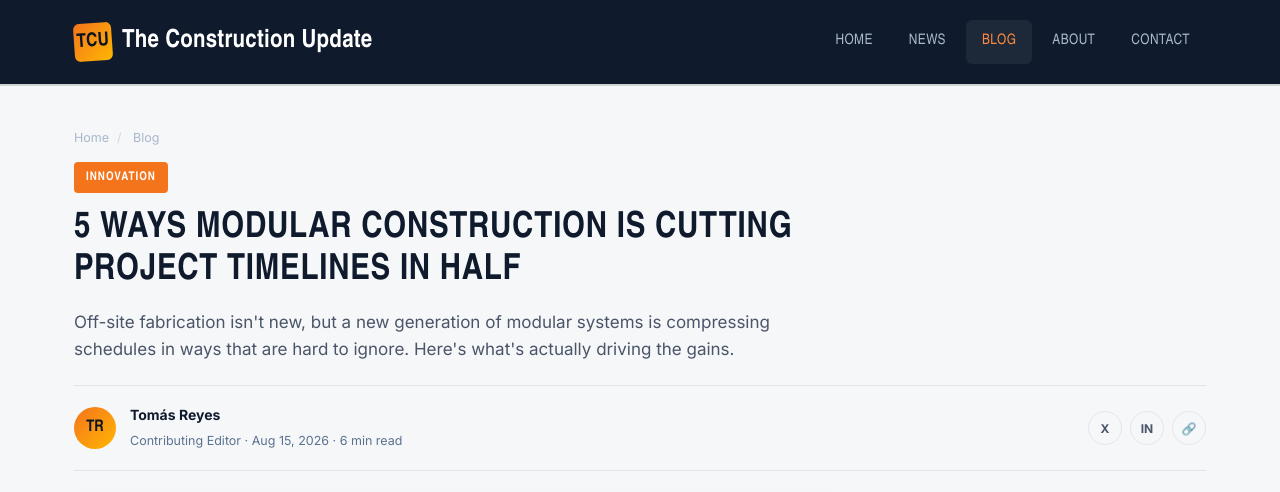
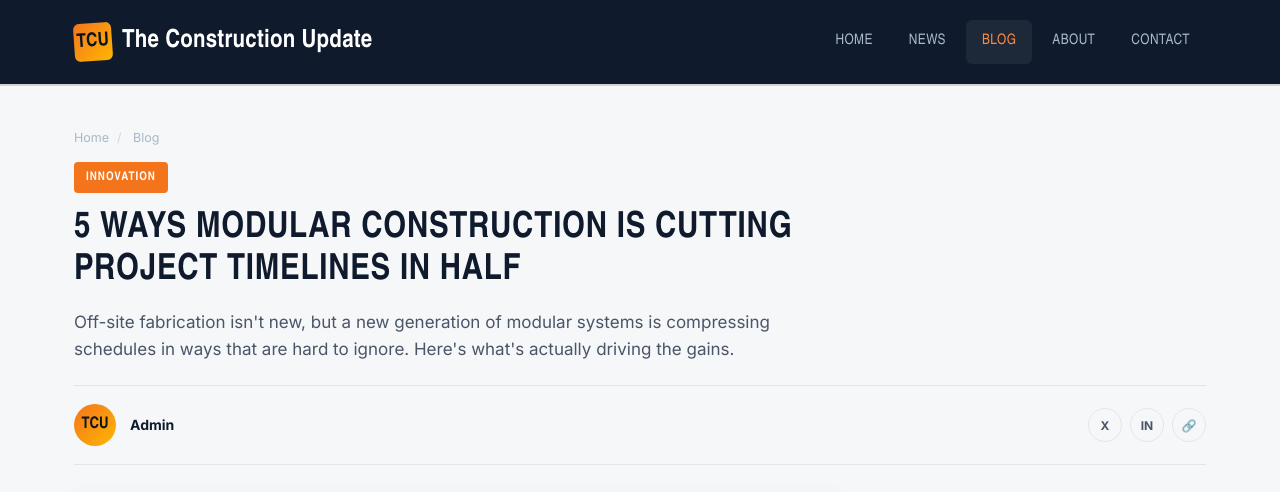
Before and after one commit to tcu-ext-act/tcu-web-final, a plain HTML site: page post/modular-construction-cutting-timelines.html in a window 1280 px wide. Shown: the top 492 px of the page. Drawn offline with Linux system fonts and the light colour scheme; grey boxes are pictures that could not be loaded.

Commit message:
Update modular-construction-cutting-timelines.html

```diff
--- a/post/modular-construction-cutting-timelines.html
+++ b/post/modular-construction-cutting-timelines.html
@@ -20,7 +20,7 @@
   <meta property="article:published_time" content="2026-08-15T00:00:00.000Z">
   <meta property="article:section" content="Innovation">
 
-  <link rel="icon" type="image/x-icon" href="assets/img/tcu-favicon.svg">
+  <link rel="icon" type="image/x-icon" href="../assets/img/tcu-favicon.svg">
   <link rel="preconnect" href="https://fonts.googleapis.com">
   <link rel="preconnect" href="https://fonts.gstatic.com" crossorigin>
   <link href="https://fonts.googleapis.com/css2?family=Oswald:wght@400;500;600;700&family=Inter:wght@400;500;600;700&display=swap" rel="stylesheet">
@@ -78,8 +78,8 @@
     <h1>5 Ways Modular Construction Is Cutting Project Timelines in Half</h1>
     <p class="excerpt">Off-site fabrication isn&#39;t new, but a new generation of modular systems is compressing schedules in ways that are hard to ignore. Here&#39;s what&#39;s actually driving the gains.</p>
     <div class="post-byline">
-      <div class="avatar">TR</div>
-      <div class="who"><strong>Tomás Reyes</strong><span>Contributing Editor · Aug 15, 2026 · 6 min read</span></div>
+      <div class="avatar">TCU</div>
+      <div class="who"><strong>Admin</strong></div>
       <div class="share"><a href="#" title="Share on X">X</a><a href="#" title="Share on LinkedIn">IN</a><a href="#" title="Copy link">🔗</a></div>
     </div>
   </div>
```
